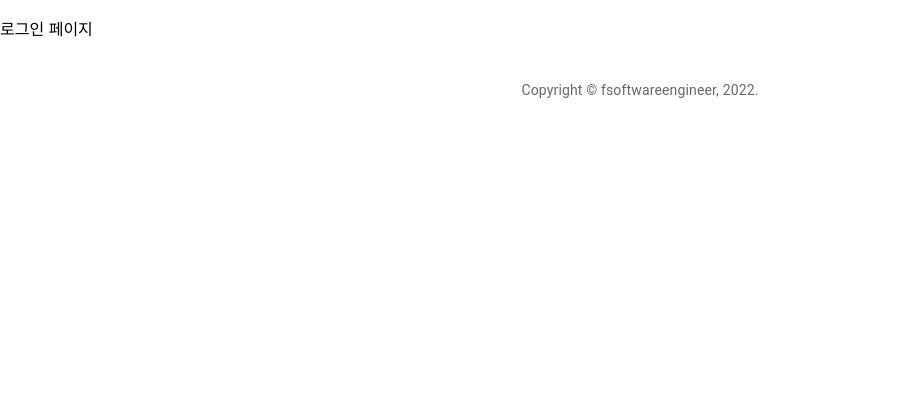
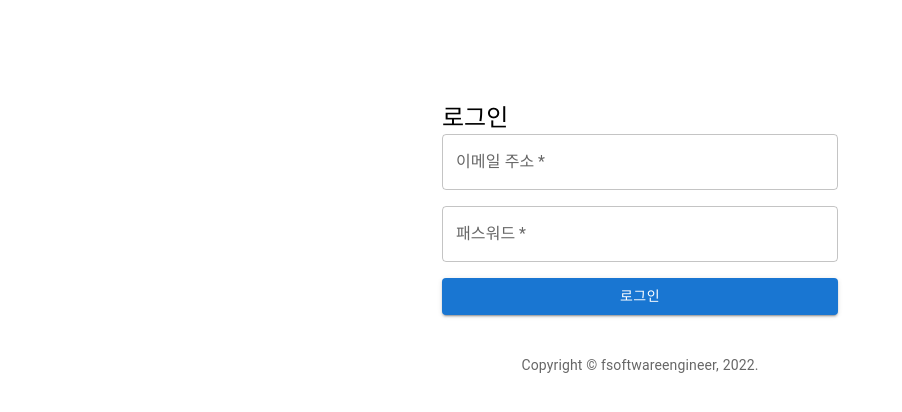
Before and after one commit to Lemon-soju/react-spring-aws, a React (Create React App) app in the folder src/main/reactjs/todo-react-app/: page /login in a window 1280 px wide. Shown: the top 412 px of the page, without its empty margins (0-902 px from the left). Built offline with nearby package versions, Linux system fonts and the light colour scheme.

Commit message:
Login Page

```diff
--- a/src/main/reactjs/todo-react-app/src/ApiService.js
+++ b/src/main/reactjs/todo-react-app/src/ApiService.js
@@ -28,3 +28,11 @@ export function call(api,  method,  request) {
         return Promise.reject(error);
     })
 }
+
+export function signin(userDTO) {
+    return call("/auth/signin",  "POST", userDTO)
+    .then((response) => {
+        console.log("response : ", response);
+        alert("로그인 토큰: " +  response.token);
+    });
+}
--- a/src/main/reactjs/todo-react-app/src/Login.js
+++ b/src/main/reactjs/todo-react-app/src/Login.js
@@ -1,13 +1,68 @@
 import React from "react";
+import { Container, Grid, Typography, TextField, Button } from "@mui/material";
+import { signin } from "./ApiService";
 
 class Login extends React.Component{
     constructor(props){
         super(props);
+        this.handleSubmit = this.handleSubmit.bind(this);
+    }
+
+    handleSubmit(event){
+        event.preventDefault();
+        const data = new FormData(event.target);
+        const email = data.get("email");
+        const password = data.get("password");
+        signin({ email: email, password: password });
     }
 
     render(){
-        return  <p>로그인 페이지</p>;
-    }
+        return (
+        <Container component="main" maxWidth="xs" style={{ marginTop: "8%" }}>
+            <Grid container spacing={2}>
+                <Grid item xs={12}>
+                    <Typography component="h1" variant="h5">
+                        로그인
+                    </Typography>
+                </Grid>
+            </Grid>
+            <form noValidate onSubmit={this.handleSubmit}>
+                {" "}
+                {/* submit 버튼을 누르면 handleSubmit이 실행됨. */}
+                <Grid container spacing={2}>
+                    <Grid item xs={12}>
+                        <TextField
+                            variant="outlined"
+                            required
+                            fullWidth
+                            id="email"
+                            label="이메일 주소"
+                            name="email"
+                            autoComplete="email"
+                        />
+                    </Grid>
+                    <Grid item xs={12}>
+                        <TextField
+                            variant="outlined"
+                            required
+                            fullWidth
+                            name="password"
+                            label="패스워드"
+                            type="password"
+                            id="password"
+                            autoComplete="current-password"
+                        />
+                    </Grid>
+                    <Grid item xs={12}>
+                        <Button type="submit" fullWidth variant="contained" color="primary">
+                            로그인
+                        </Button>
+                    </Grid>
+                </Grid>
+            </form>
+        </Container>
+      );
+    };
 }
 
 export default Login;
```
